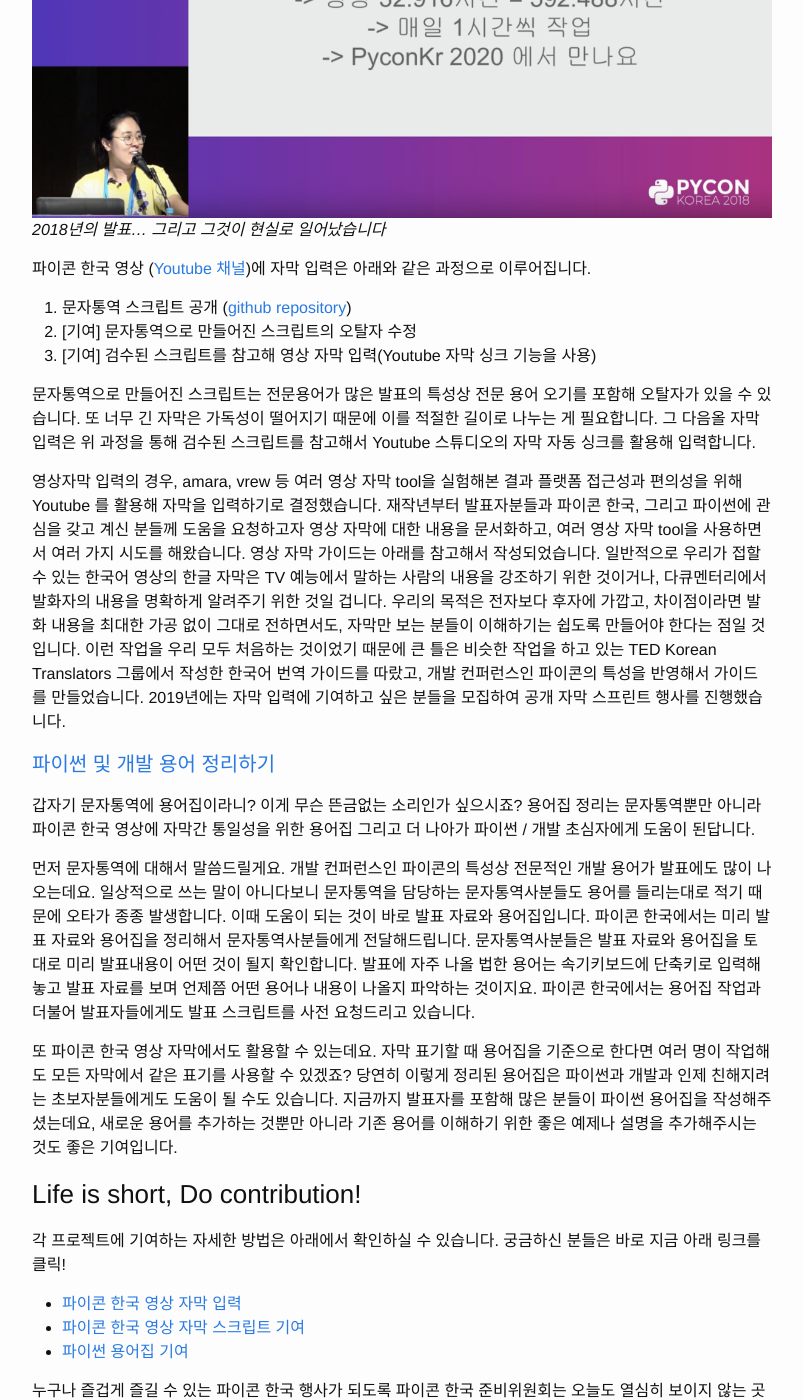
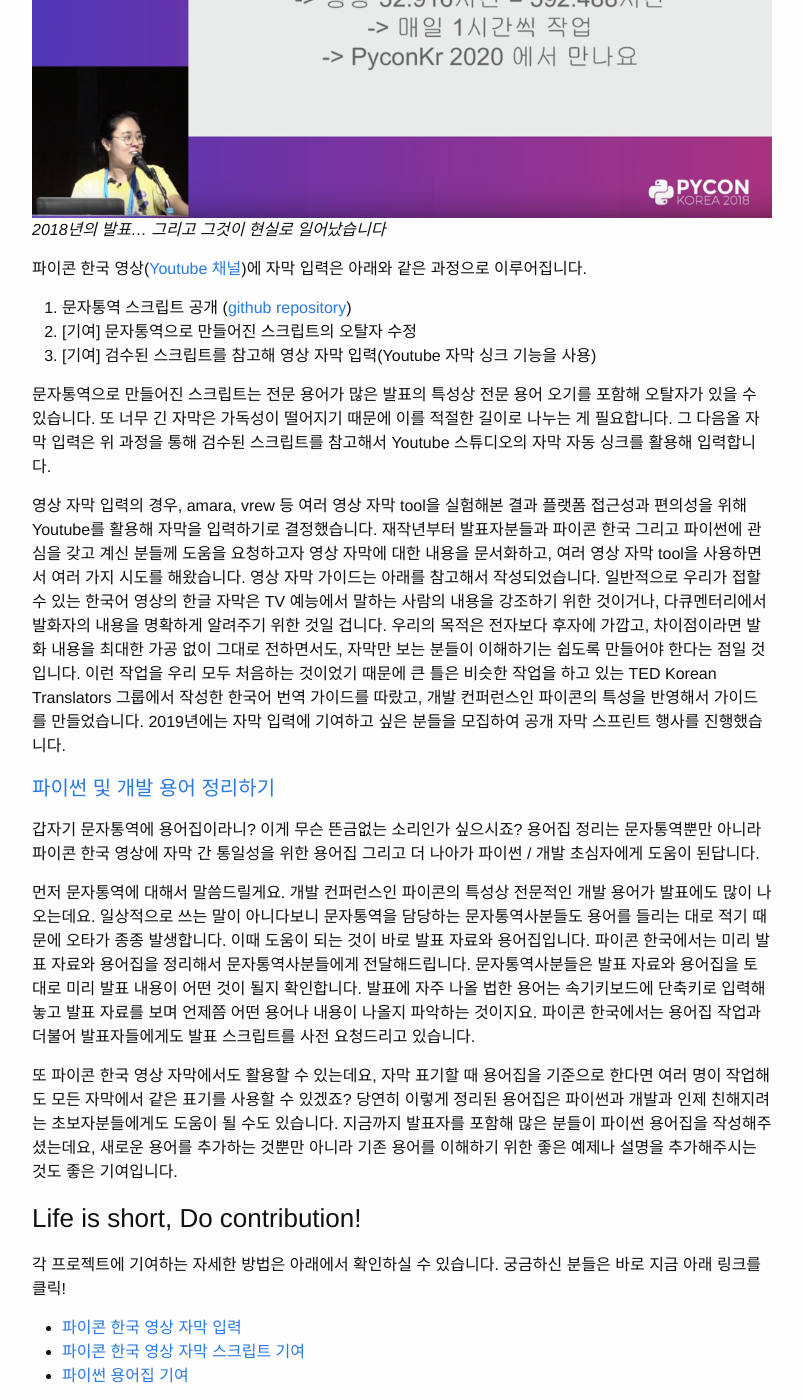
Before and after one commit to pythonkr/blog, a Jekyll site: the page built from _posts/2020-02-24-contribute-speech-to-text-translation.md, in a window 1280 px wide and 1400 px high, scrolled down 3656 px. Shown: the whole window, without its empty margins (238-1041 px from the left). Built offline with Jekyll 4.4.1, drawn with Linux system fonts in a browser that asks for light colours; comment, search, counter and statistics services are not loaded; some of the changed text lies outside the part shown.

Commit message:
오탈자 수정

```diff
--- a/_posts/2020-02-24-contribute-speech-to-text-translation.md
+++ b/_posts/2020-02-24-contribute-speech-to-text-translation.md
@@ -6,7 +6,7 @@
 ---
 안녕하세요, 파이써니스타!
 
-오늘은 파이콘 한국에서 3년째 진행하고 있는 '문자통역'과 여기에 기여하는 방법에 대해 소개하려고 합니다. 여러분의 많은 기여와 도움이 필요합니다! 2018년도 이후에 파이콘 한국 컨퍼런스와 격월 세미나에 참여하신 분들은 세션 발표장 한켠에 문자만 가득찬 스크린을 발견하셨을텐데요. 바로 이걸 ‘문자통역’ 이라고 합니다.
+오늘은 파이콘 한국에서 3년째 진행하고 있는 '문자통역'과 여기에 기여하는 방법에 대해 소개하려고 합니다. 여러분의 많은 기여와 도움이 필요합니다! 2018년도 이후에 파이콘 한국 컨퍼런스와 격월 세미나에 참여하신 분들은 세션 발표장 한 켠에 문자만 가득찬 스크린을 발견하셨을텐데요. 바로 이걸 ‘문자통역’ 이라고 합니다.
 
 ![문자통역 in Pycon Korea 2018/05 seminar]({{ site.url }}{{ site.baseurl }}/assets/2020/20200302_contribute_s2t_01.jpg)
 
@@ -38,32 +38,31 @@
 
 #### [문자통역 스크립트 검수](https://github.com/pythonkr/pyconkr-script)와 [영상 자막 입력](https://pythonkr.github.io/pyconkr-guide/subtitles/00-getting-started.html)
 
-현장에서 자막을 제공하는 것에서 한 걸음 더 나아가서, 매년 파이콘 한국이 남기는 발표 영상에도 문자통역 자료를 이용하면 더욱 많은 분들이 파이콘 한국이 끝난 이후에도 즐길 수 있을 것이라는 생각을 하게 되었습니다. 그런데 순수 자원봉사자로만 이루어져있는 파이콘 한국 준비위원회 인원들만으로는 매 년 약 60개
-세션, 30시간에 달하는 파이콘 한국의 영상과 격월 세미나에 자막을 입력하는 것은 정말 어렵습니다.
+현장에서 자막을 제공하는 것에서 한 걸음 더 나아가서, 매년 파이콘 한국이 남기는 발표 영상에도 문자통역 자료를 이용하면 더욱 많은 분들이 파이콘 한국이 끝난 이후에도 즐길 수 있을 것이라는 생각을 하게 되었습니다. 그런데 순수 자원봉사자로만 이루어져있는 파이콘 한국 준비위원회 인원들만으로는 매 년 약 60개 세션, 30시간에 달하는 파이콘 한국의 영상과 격월 세미나에 자막을 입력하는 것은 정말 어렵습니다.
 
 ![PyCon Korea 2018 Lightening Talk - Let's 문자통역]({{ site.url }}{{ site.baseurl }}/assets/2020/20200302_contribute_s2t_06.png)
 *2018년의 발표… 그리고 그것이 현실로 일어났습니다*
 
-파이콘 한국 영상 ([Youtube 채널](https://www.youtube.com/channel/UC26x6D5xpKx6io4ShfXa_Ow))에 자막 입력은 아래와 같은 과정으로 이루어집니다.
+파이콘 한국 영상([Youtube 채널](https://www.youtube.com/channel/UC26x6D5xpKx6io4ShfXa_Ow))에 자막 입력은 아래와 같은 과정으로 이루어집니다.
 1. 문자통역 스크립트 공개 ([github repository](https://github.com/pythonkr/pyconkr-script))
 2. [기여] 문자통역으로 만들어진 스크립트의 오탈자 수정
 3. [기여] 검수된 스크립트를 참고해 영상 자막 입력(Youtube 자막 싱크 기능을 사용)
 
-문자통역으로 만들어진 스크립트는 전문용어가 많은 발표의 특성상 전문 용어 오기를 포함해 오탈자가 있을 수 있습니다. 또 너무 긴 자막은 가독성이 떨어지기 때문에 이를 적절한 길이로 나누는 게 필요합니다.
+문자통역으로 만들어진 스크립트는 전문 용어가 많은 발표의 특성상 전문 용어 오기를 포함해 오탈자가 있을 수 있습니다. 또 너무 긴 자막은 가독성이 떨어지기 때문에 이를 적절한 길이로 나누는 게 필요합니다.
 그 다음올 자막 입력은 위 과정을 통해 검수된 스크립트를 참고해서 Youtube 스튜디오의 자막 자동 싱크를 활용해 입력합니다.
 
-영상자막 입력의 경우, amara, vrew 등 여러 영상 자막 tool을 실험해본 결과 플랫폼 접근성과 편의성을 위해 Youtube 를 활용해 자막을 입력하기로 결정했습니다.
-재작년부터 발표자분들과 파이콘 한국, 그리고 파이썬에 관심을 갖고 계신 분들께 도움을 요청하고자 영상 자막에 대한 내용을 문서화하고, 여러 영상 자막 tool을 사용하면서 여러 가지 시도를 해왔습니다.
+영상 자막 입력의 경우, amara, vrew 등 여러 영상 자막 tool을 실험해본 결과 플랫폼 접근성과 편의성을 위해 Youtube를 활용해 자막을 입력하기로 결정했습니다.
+재작년부터 발표자분들과 파이콘 한국 그리고 파이썬에 관심을 갖고 계신 분들께 도움을 요청하고자 영상 자막에 대한 내용을 문서화하고, 여러 영상 자막 tool을 사용하면서 여러 가지 시도를 해왔습니다.
 영상 자막 가이드는 아래를 참고해서 작성되었습니다.
 일반적으로 우리가 접할 수 있는 한국어 영상의 한글 자막은 TV 예능에서 말하는 사람의 내용을 강조하기 위한 것이거나, 다큐멘터리에서 발화자의 내용을 명확하게 알려주기 위한 것일 겁니다. 우리의 목적은 전자보다 후자에 가깝고, 차이점이라면 발화 내용을 최대한 가공 없이 그대로 전하면서도, 자막만 보는 분들이 이해하기는 쉽도록 만들어야 한다는 점일 것입니다. 이런 작업을 우리 모두 처음하는 것이었기 때문에 큰 틀은 비슷한 작업을 하고 있는 TED Korean Translators 그룹에서 작성한 한국어 번역 가이드를 따랐고, 개발 컨퍼런스인 파이콘의 특성을 반영해서 가이드를 만들었습니다. 2019년에는 자막 입력에 기여하고 싶은 분들을 모집하여 공개 자막 스프린트 행사를 진행했습니다.
 
 #### [파이썬 및 개발 용어 정리하기](https://github.com/pythonkr/python-terms)
-갑자기 문자통역에 용어집이라니? 이게 무슨 뜬금없는 소리인가 싶으시죠? 용어집 정리는 문자통역뿐만 아니라 파이콘 한국 영상에 자막간 통일성을 위한 용어집 그리고 더 나아가 파이썬 / 개발 초심자에게 도움이 된답니다.
+갑자기 문자통역에 용어집이라니? 이게 무슨 뜬금없는 소리인가 싶으시죠? 용어집 정리는 문자통역뿐만 아니라 파이콘 한국 영상에 자막 간 통일성을 위한 용어집 그리고 더 나아가 파이썬 / 개발 초심자에게 도움이 된답니다.
 
 먼저 문자통역에 대해서 말씀드릴게요.
-개발 컨퍼런스인 파이콘의 특성상 전문적인 개발 용어가 발표에도 많이 나오는데요. 일상적으로 쓰는 말이 아니다보니 문자통역을 담당하는 문자통역사분들도 용어를 들리는대로 적기 때문에 오타가 종종 발생합니다. 이때 도움이 되는 것이 바로 발표 자료와 용어집입니다. 파이콘 한국에서는 미리 발표 자료와 용어집을 정리해서 문자통역사분들에게 전달해드립니다. 문자통역사분들은 발표 자료와 용어집을 토대로 미리 발표내용이 어떤 것이 될지 확인합니다. 발표에 자주 나올 법한 용어는 속기키보드에 단축키로 입력해놓고 발표 자료를 보며 언제쯤 어떤 용어나 내용이 나올지 파악하는 것이지요. 파이콘 한국에서는 용어집 작업과 더불어 발표자들에게도 발표 스크립트를 사전 요청드리고 있습니다.
+개발 컨퍼런스인 파이콘의 특성상 전문적인 개발 용어가 발표에도 많이 나오는데요. 일상적으로 쓰는 말이 아니다보니 문자통역을 담당하는 문자통역사분들도 용어를 들리는 대로 적기 때문에 오타가 종종 발생합니다. 이때 도움이 되는 것이 바로 발표 자료와 용어집입니다. 파이콘 한국에서는 미리 발표 자료와 용어집을 정리해서 문자통역사분들에게 전달해드립니다. 문자통역사분들은 발표 자료와 용어집을 토대로 미리 발표 내용이 어떤 것이 될지 확인합니다. 발표에 자주 나올 법한 용어는 속기키보드에 단축키로 입력해놓고 발표 자료를 보며 언제쯤 어떤 용어나 내용이 나올지 파악하는 것이지요. 파이콘 한국에서는 용어집 작업과 더불어 발표자들에게도 발표 스크립트를 사전 요청드리고 있습니다.
 
-또 파이콘 한국 영상 자막에서도 활용할 수 있는데요. 자막 표기할 때 용어집을 기준으로 한다면 여러 명이 작업해도 모든 자막에서 같은 표기를 사용할 수 있겠죠? 당연히 이렇게 정리된 용어집은 파이썬과 개발과 인제 친해지려는 초보자분들에게도 도움이 될 수도 있습니다.
+또 파이콘 한국 영상 자막에서도 활용할 수 있는데요, 자막 표기할 때 용어집을 기준으로 한다면 여러 명이 작업해도 모든 자막에서 같은 표기를 사용할 수 있겠죠? 당연히 이렇게 정리된 용어집은 파이썬과 개발과 인제 친해지려는 초보자분들에게도 도움이 될 수도 있습니다.
 지금까지 발표자를 포함해 많은 분들이 파이썬 용어집을 작성해주셨는데요, 새로운 용어를 추가하는 것뿐만 아니라 기존 용어를 이해하기 위한 좋은 예제나 설명을 추가해주시는 것도 좋은 기여입니다.
 
 ### Life is short, Do contribution!
```
Also changed, not shown: about.md (+3 -2 lines).
